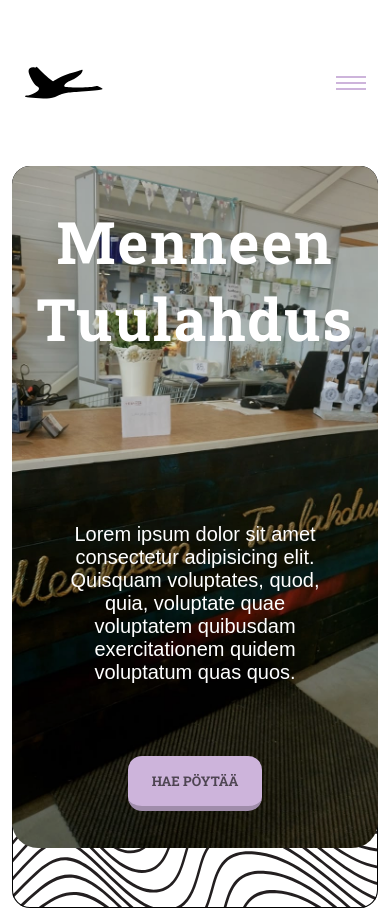
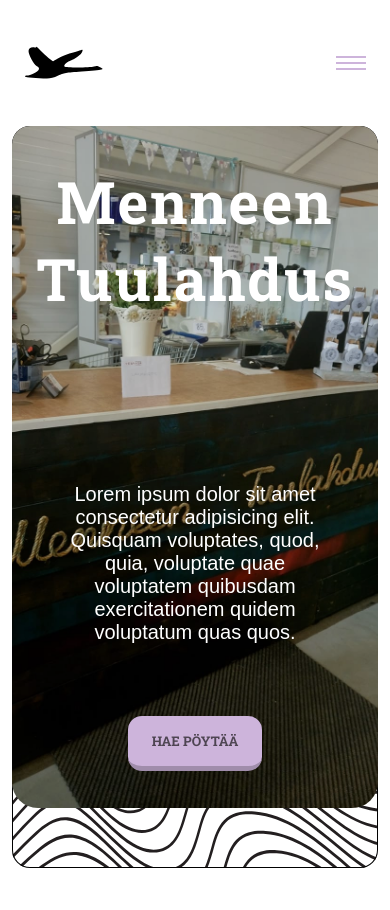
Before and after one commit to mulssoni/menneen-tuulahdus, a Nuxt app: page / in a window 390 px wide. Shown: the top 910 px of the page. Built offline with nearby package versions, Linux system fonts and the light colour scheme.

Commit message:
feat: mobile header smaller

```diff
--- a/components/Header.vue
+++ b/components/Header.vue
@@ -19,6 +19,9 @@
   justify-content: space-between;
   align-items: center;
   height: var(--header-height);
+  @include breakpoint-down(md) {
+    --header-height: calc(30px + 2rem);
+  }
 
   &__address {
     display: none;
```
